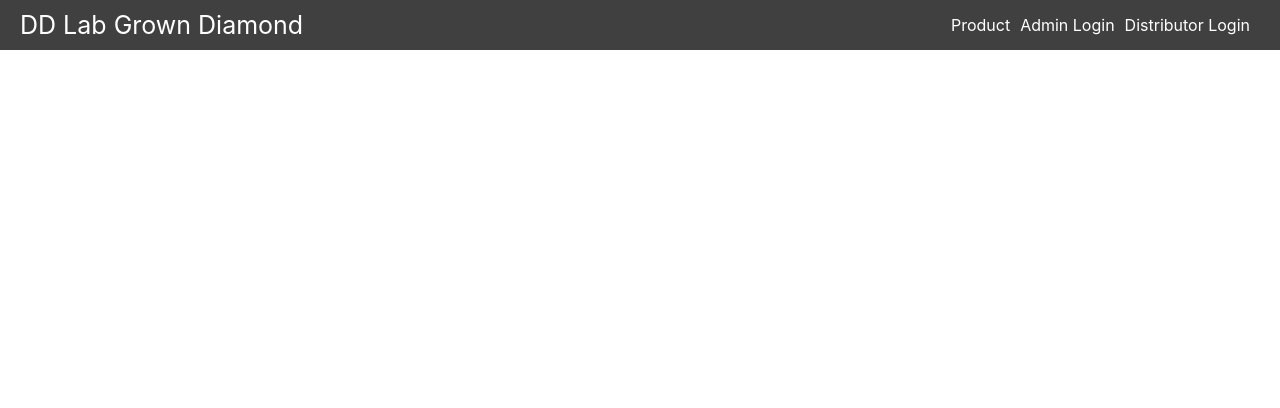
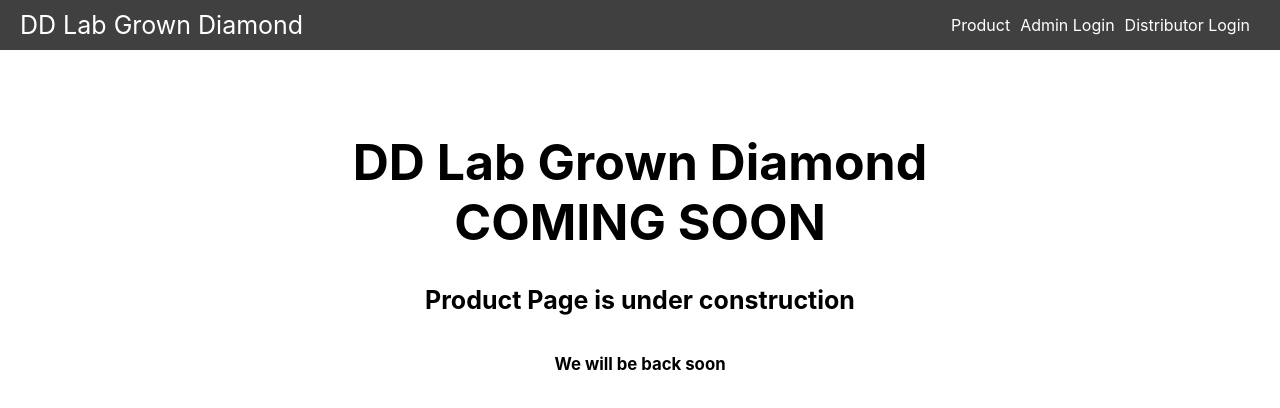
Before and after one commit to NVLDI/ddlabgrown_Old, a React (Create React App) app: page / in a window 1280 px wide. Shown: the top 408 px of the page. Built offline with nearby package versions, Linux system fonts and the light colour scheme.

Commit message:
Reupdate

```diff
--- a/src/Pages/Webpage/Display/Display.css
+++ b/src/Pages/Webpage/Display/Display.css
@@ -3,7 +3,7 @@
     margin: 0px;
     width: 100%;
 }
-.middle {
+.middle-1{
     position: absolute;
     top: 32%;
     left: 50%;
@@ -12,7 +12,7 @@
     text-align: center;
     color: black;
   }
-  .hcolor
+  .hcolor-1
   {
     color:rgb(0, 0, 0);
   }
--- a/src/Pages/Webpage/Display/Display.jsx
+++ b/src/Pages/Webpage/Display/Display.jsx
@@ -7,10 +7,10 @@
     <div>
         <Topbar/>
         <div className="container">
-        <div className="middle">
+        <div className="middle-1">
         <h1>DD Lab Grown Diamond COMING SOON</h1>
-        <h4 className='hcolor'>Product Page is under construction </h4>
-        <h6 className='hcolor'>We will be back soon</h6>
+        <h4 className='hcolor-1'>Product Page is under construction </h4>
+        <h6 className='hcolor-1'>We will be back soon</h6>
         </div>
         </div>
     </div>
```
